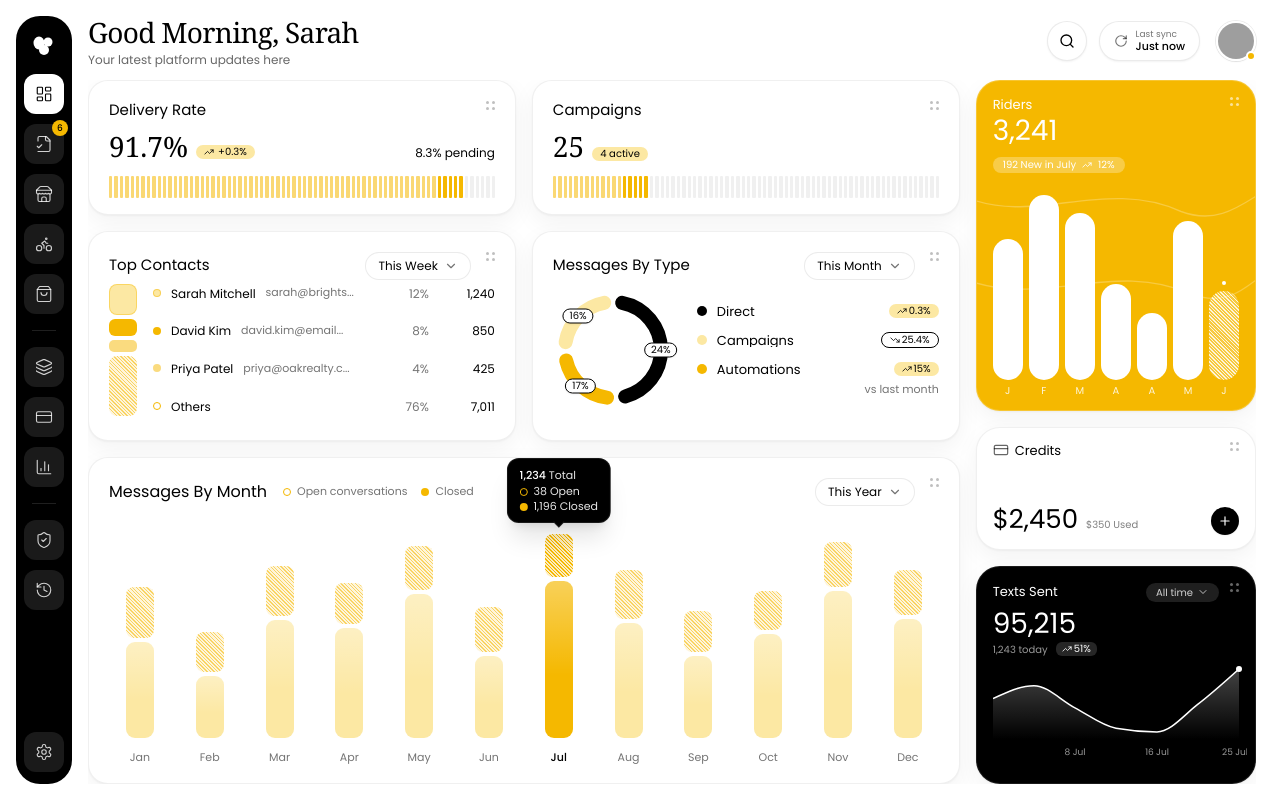
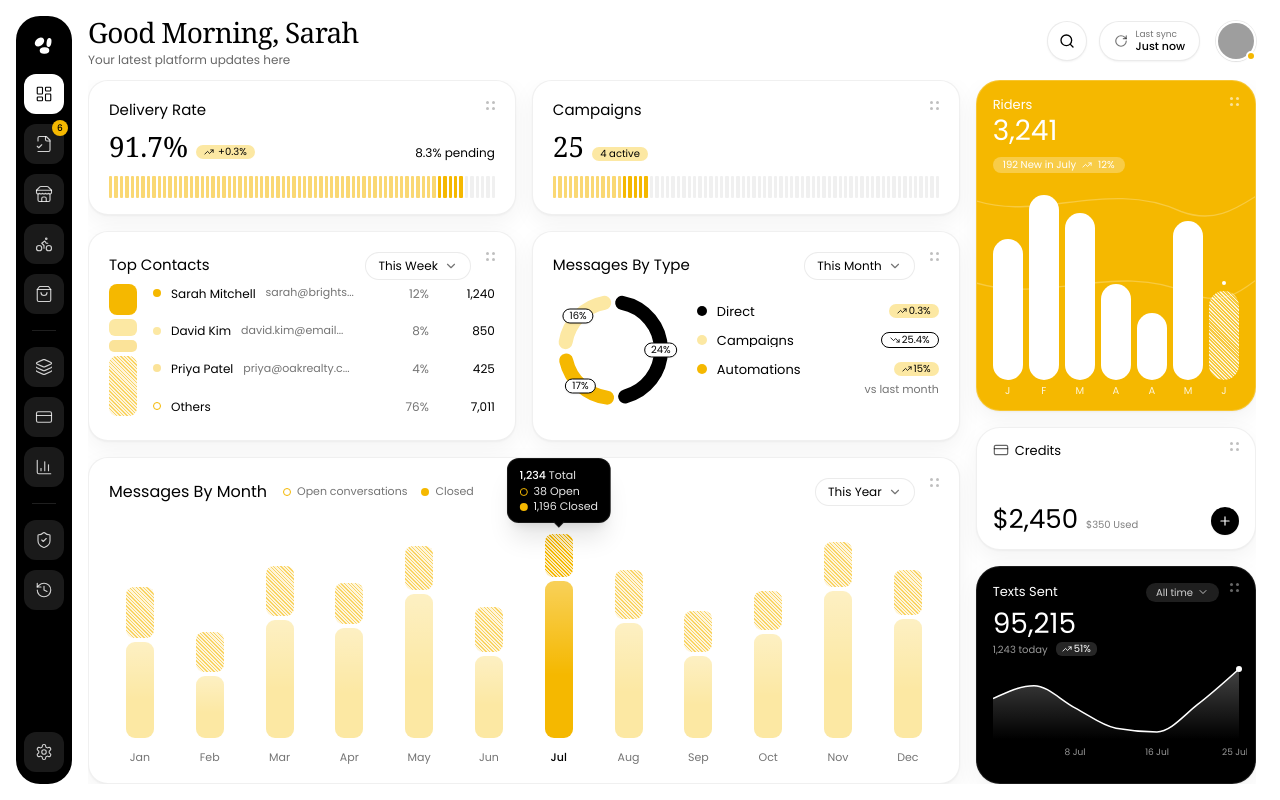
Before and after one commit to vortexdevelopment1/Fillcart, a React (Vite) app in the folder apps/admin-dashboard/: page / in a window 1280 px wide. Built offline with nearby package versions, Linux system fonts and the light colour scheme; grey boxes are pictures that could not be loaded; a web font is replaced by a local one.

Commit message:
fix(sidebar,contacts): match sidebar top logo geometry and top contacts solid blocks to reference

```diff
--- a/apps/admin-dashboard/src/components/charts/TopOrdersCard.tsx
+++ b/apps/admin-dashboard/src/components/charts/TopOrdersCard.tsx
@@ -72,26 +72,26 @@ export const TopOrdersCard: React.FC = () => {
           className="w-[28px] h-full flex flex-col flex-shrink-0 select-none"
           style={{ gap: '4px' }}
         >
-          {/* Block 1: SECONDARY #FCE8A3 with subtle primary border so it's clearly visible, radius 8px */}
+          {/* Block 1: PRIMARY #F5B800 solid matching top block in reference, radius 8px */}
           <div
-            className="w-full rounded-[8px] bg-secondary border border-primary/40 transition-all"
+            className="w-full rounded-[8px] bg-primary transition-all"
             style={{ height: '24%' }}
             title="Block 1 (Sarah Mitchell)"
           />
 
-          {/* Block 2: PRIMARY #F5B800, radius 6px */}
+          {/* Block 2: SECONDARY #FCE8A3 solid, radius 6px */}
           <div
-            className="w-full rounded-[6px] bg-primary transition-all"
+            className="w-full rounded-[6px] bg-secondary transition-all"
             style={{ height: '13%' }}
             title="Block 2 (David Kim)"
           />
 
-          {/* Block 3: PRIMARY at 50% opacity, radius 5px */}
+          {/* Block 3: PRIMARY at 40% opacity, radius 5px */}
           <div
             className="w-full rounded-[5px] transition-all"
             style={{
               height: '9%',
-              backgroundColor: 'rgba(245, 184, 0, 0.50)',
+              backgroundColor: 'rgba(245, 184, 0, 0.40)',
             }}
             title="Block 3 (Priya Patel)"
           />
@@ -109,15 +109,15 @@ export const TopOrdersCard: React.FC = () => {
             <div key={row.id} className="flex items-center gap-2.5 text-[13px] leading-tight">
               {/* Row Dots matching blocks */}
               {row.dotType === 'block1' && (
-                <div className="w-[8px] h-[8px] rounded-full bg-secondary border border-primary/50 flex-shrink-0" />
+                <div className="w-[8px] h-[8px] rounded-full bg-primary flex-shrink-0" />
               )}
               {row.dotType === 'block2' && (
-                <div className="w-[8px] h-[8px] rounded-full bg-primary flex-shrink-0" />
+                <div className="w-[8px] h-[8px] rounded-full bg-secondary flex-shrink-0" />
               )}
               {row.dotType === 'block3' && (
                 <div
                   className="w-[8px] h-[8px] rounded-full flex-shrink-0"
-                  style={{ backgroundColor: 'rgba(245, 184, 0, 0.50)' }}
+                  style={{ backgroundColor: 'rgba(245, 184, 0, 0.40)' }}
                 />
               )}
               {row.dotType === 'hollow' && (
--- a/apps/admin-dashboard/src/components/layout/Sidebar.tsx
+++ b/apps/admin-dashboard/src/components/layout/Sidebar.tsx
@@ -141,9 +141,12 @@ export const Sidebar: React.FC = () => {
           aria-label="Fillcart Home"
         >
           <svg width="28" height="28" viewBox="0 0 28 28" fill="none">
-            <ellipse cx="9" cy="11" rx="5.5" ry="6.5" fill="#FFFFFF" />
-            <circle cx="18" cy="10" r="4.5" fill="#FFFFFF" />
-            <circle cx="14" cy="18" r="5" fill="#FFFFFF" />
+            {/* Top-Left: large tilted oval (-38 deg) */}
+            <ellipse cx="9.5" cy="10" rx="5.2" ry="3.8" transform="rotate(-38 9.5 10)" fill="#FFFFFF" />
+            {/* Top-Right: vertical oval (+8 deg) */}
+            <ellipse cx="19" cy="10.5" rx="2.4" ry="4.5" transform="rotate(8 19 10.5)" fill="#FFFFFF" />
+            {/* Bottom: horizontal oval (-3 deg) */}
+            <ellipse cx="14.5" cy="18.5" rx="4.8" ry="3.2" transform="rotate(-3 14.5 18.5)" fill="#FFFFFF" />
           </svg>
         </NavLink>
 
```
